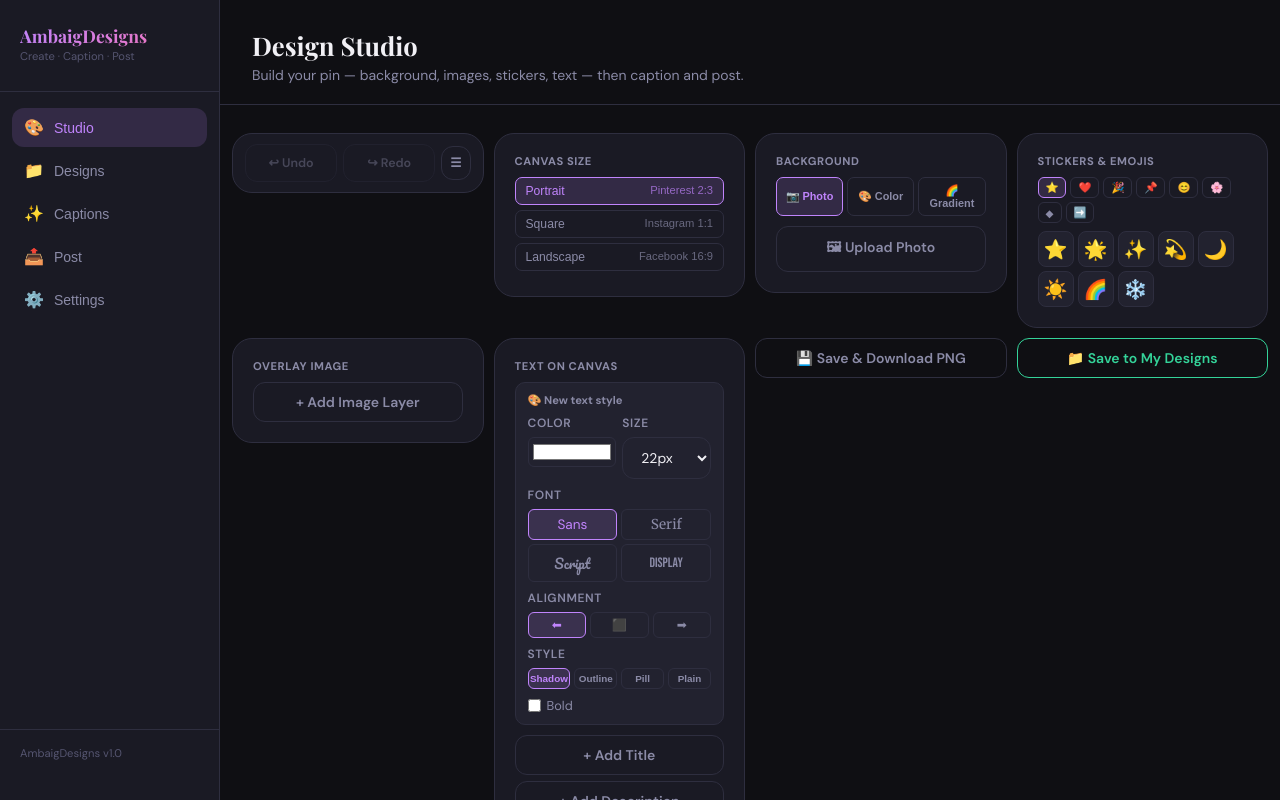
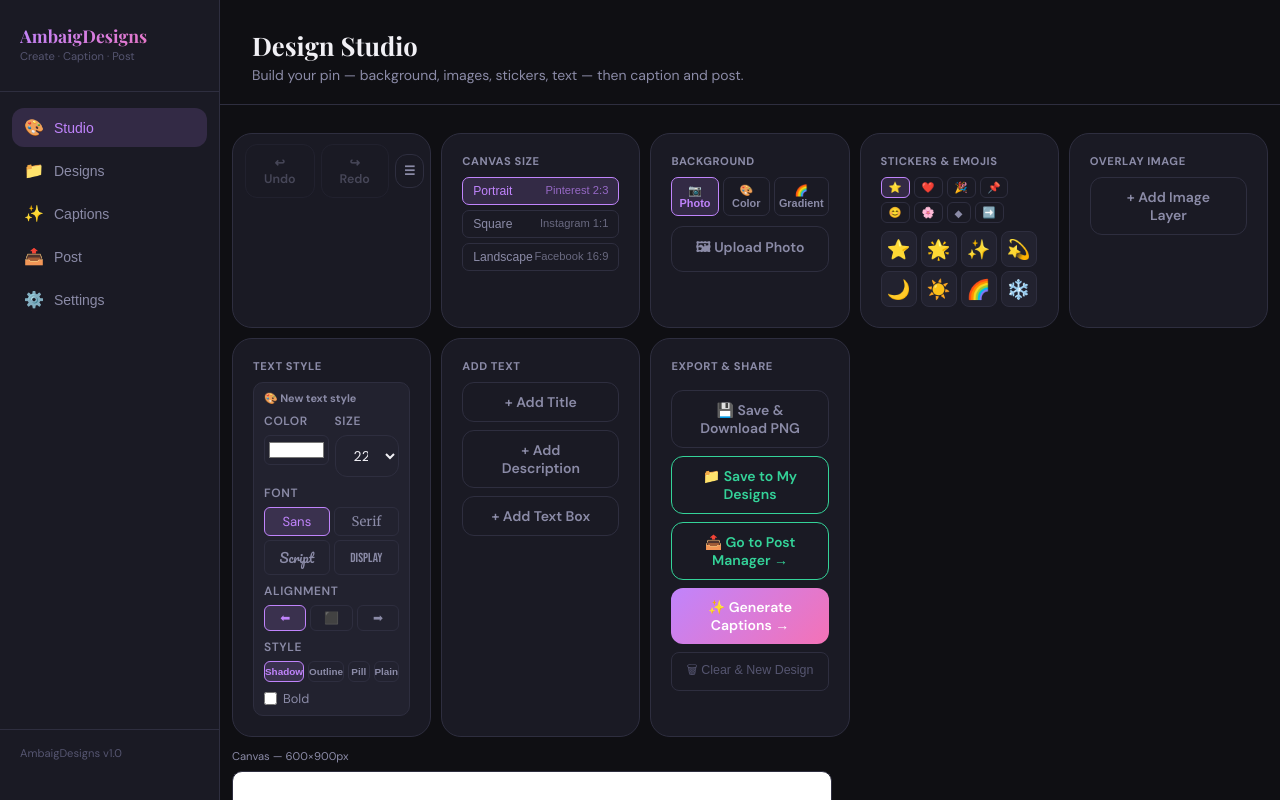
Before and after one commit to ambaig50/ambaigdesigns, a Next.js app: page /home in a window 1280 px wide. Shown: the top 800 px of the page. Built offline with nearby package versions, Linux system fonts and the light colour scheme.

Commit message:
Update home.js

```diff
--- a/pages/home.js
+++ b/pages/home.js
@@ -1148,9 +1148,9 @@ export default function Home() {
             {layers.filter(l => l.type === "image").length > 0 && <p style={{ fontSize: "0.68rem", color: "var(--text-dim)", marginTop: 5 }}>{layers.filter(l => l.type === "image").length} image(s)</p>}
           </div>
 
-          {/* Text on canvas */}
+          {/* Text Style */}
           <div className="card">
-            <p className="plabel">Text on Canvas</p>
+            <p className="plabel">Text Style</p>
             {(() => {
               const selBox = activeLayer?.type === "text" ? activeLayer : null;
               const isEditing = !!selBox;
@@ -1172,8 +1172,8 @@ export default function Home() {
                 }
               };
               return (
-                <div style={{ marginBottom: 10, padding: "10px 12px", borderRadius: 10, background: isEditing ? "var(--accent-glow)" : "var(--surface2)", border: isEditing ? "1px solid var(--accent)" : "1px solid var(--border)" }}>
-                  <p style={{ fontSize: "0.7rem", color: isEditing ? "var(--accent)" : "var(--text-muted)", fontWeight: 700, marginBottom: 8 }}>{isEditing ? "✏️ Editing selected text" : "🎨 New text style"}</p>
+                <div style={{ padding: "8px 10px", borderRadius: 10, background: isEditing ? "var(--accent-glow)" : "var(--surface2)", border: isEditing ? "1px solid var(--accent)" : "1px solid var(--border)" }}>
+                  <p style={{ fontSize: "0.68rem", color: isEditing ? "var(--accent)" : "var(--text-muted)", fontWeight: 700, marginBottom: 8 }}>{isEditing ? "✏️ Editing selected text" : "🎨 New text style"}</p>
                   <div style={{ display: "flex", gap: 6, marginBottom: 8 }}>
                     <div style={{ flex: 1 }}><label className="field-label">Color</label><input type="color" value={curColor} onChange={e => apply({ color: e.target.value })} style={{ width: "100%", height: 30, padding: 2, borderRadius: 6, border: "1px solid var(--border)", background: "var(--surface2)", cursor: "pointer" }} /></div>
                     <div style={{ flex: 1 }}><label className="field-label">Size</label><select value={curSize} onChange={e => apply({ fontSize: Number(e.target.value) })}>{[12,14,16,18,20,22,24,28,32,36,40,48,56,64,72].map(s => <option key={s} value={s}>{s}px</option>)}</select></div>
@@ -1181,7 +1181,7 @@ export default function Home() {
                   <label className="field-label">Font</label>
                   <div style={{ display: "grid", gridTemplateColumns: "1fr 1fr", gap: 4, marginBottom: 8 }}>
                     {Object.entries(FONT_OPTIONS).map(([k, f]) => (
-                      <button key={k} onClick={() => apply({ font: k })} style={{ padding: "6px 4px", borderRadius: 6, fontSize: "0.85rem", border: curFont === k ? "1px solid var(--accent)" : "1px solid var(--border)", background: curFont === k ? "var(--accent-glow)" : "transparent", color: curFont === k ? "var(--accent)" : "var(--text-muted)", cursor: "pointer", fontFamily: f.family }}>{f.label}</button>
+                      <button key={k} onClick={() => apply({ font: k })} style={{ padding: "5px 4px", borderRadius: 6, fontSize: "0.82rem", border: curFont === k ? "1px solid var(--accent)" : "1px solid var(--border)", background: curFont === k ? "var(--accent-glow)" : "transparent", color: curFont === k ? "var(--accent)" : "var(--text-muted)", cursor: "pointer", fontFamily: f.family }}>{f.label}</button>
                     ))}
                   </div>
                   <label className="field-label">Alignment</label>
@@ -1198,7 +1198,12 @@ export default function Home() {
                 </div>
               );
             })()}
-            <div style={{ display: "flex", flexDirection: "column", gap: 6 }}>
+          </div>
+
+          {/* Add Text */}
+          <div className="card">
+            <p className="plabel">Add Text</p>
+            <div style={{ display: "flex", flexDirection: "column", gap: 8 }}>
               <button className="btn btn-ghost" style={{ justifyContent: "center" }} onClick={() => addTextBox("Title text", textColor, Math.max(fontSize, 28), true)}>+ Add Title</button>
               <button className="btn btn-ghost" style={{ justifyContent: "center" }} onClick={() => addTextBox("Description text", textColor, Math.min(fontSize, 16), false)}>+ Add Description</button>
               <button className="btn btn-ghost" style={{ justifyContent: "center" }} onClick={() => addTextBox()}>+ Add Text Box</button>
@@ -1206,11 +1211,14 @@ export default function Home() {
           </div>
 
           {/* Actions */}
-          <button className="btn btn-ghost" style={{ width: "100%", justifyContent: "center" }} onClick={downloadPNG} disabled={saving}>{saving ? "⏳ Exporting…" : "💾 Save & Download PNG"}</button>
-          <button className="btn btn-ghost" style={{ width: "100%", justifyContent: "center", borderColor: "var(--success)", color: "var(--success)" }} onClick={saveToGallery}>📁 Save to My Designs</button>
-          <button className="btn btn-ghost" style={{ width: "100%", justifyContent: "center", borderColor: "var(--success)", color: "var(--success)" }} onClick={goToPost}>📤 Go to Post Manager →</button>
-          <button className="btn btn-primary" style={{ width: "100%", justifyContent: "center" }} onClick={goToCaptions}>✨ Generate Captions →</button>
-          <button onClick={clearCanvas} style={{ width: "100%", padding: "8px", borderRadius: 8, border: "1px solid var(--border)", background: "transparent", color: "var(--text-dim)", cursor: "pointer", fontSize: "0.78rem" }}>🗑 Clear & New Design</button>
+          <div className="card" style={{ display: "flex", flexDirection: "column", gap: 8 }}>
+            <p className="plabel">Export & Share</p>
+            <button className="btn btn-ghost" style={{ width: "100%", justifyContent: "center" }} onClick={downloadPNG} disabled={saving}>{saving ? "⏳ Exporting…" : "💾 Save & Download PNG"}</button>
+            <button className="btn btn-ghost" style={{ width: "100%", justifyContent: "center", borderColor: "var(--success)", color: "var(--success)" }} onClick={saveToGallery}>📁 Save to My Designs</button>
+            <button className="btn btn-ghost" style={{ width: "100%", justifyContent: "center", borderColor: "var(--success)", color: "var(--success)" }} onClick={goToPost}>📤 Go to Post Manager →</button>
+            <button className="btn btn-primary" style={{ width: "100%", justifyContent: "center" }} onClick={goToCaptions}>✨ Generate Captions →</button>
+            <button onClick={clearCanvas} style={{ width: "100%", padding: "8px", borderRadius: 8, border: "1px solid var(--border)", background: "transparent", color: "var(--text-dim)", cursor: "pointer", fontSize: "0.78rem" }}>🗑 Clear & New Design</button>
+          </div>
         </div>
 
         {/* ── Canvas ── */}
@@ -1262,7 +1270,7 @@ export default function Home() {
       <style jsx>{`
         .plabel { font-size: 0.7rem; font-weight: 700; color: var(--text-muted); text-transform: uppercase; letter-spacing: 0.05em; margin-bottom: 9px; }
         .studio-layout { display: flex; flex-direction: column; gap: 12px; padding: 0 12px 80px; }
-        .studio-panel { display: grid; grid-template-columns: repeat(auto-fill, minmax(200px, 1fr)); gap: 10px; align-items: start; }
+        .studio-panel { display: grid; grid-template-columns: repeat(auto-fill, minmax(190px, 1fr)); gap: 10px; align-items: stretch; }
         .studio-canvas-wrap { width: 100%; }
         @media (max-width: 768px) {
           .studio-layout { padding: 0 8px 80px; gap: 10px; }
```
